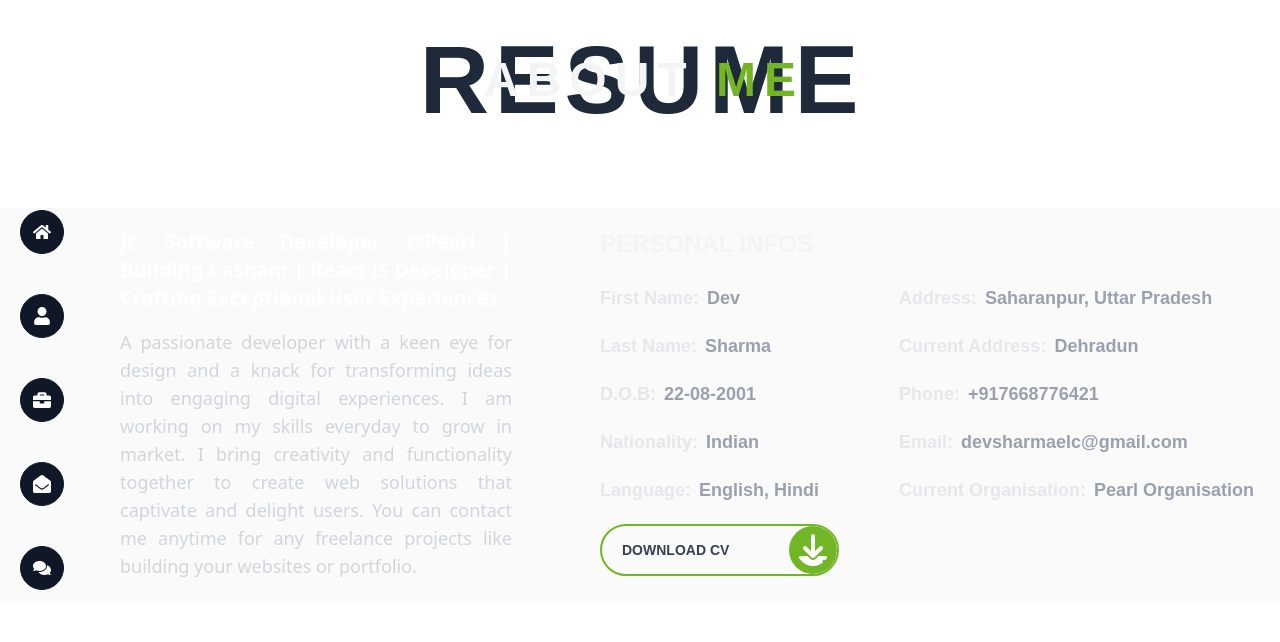
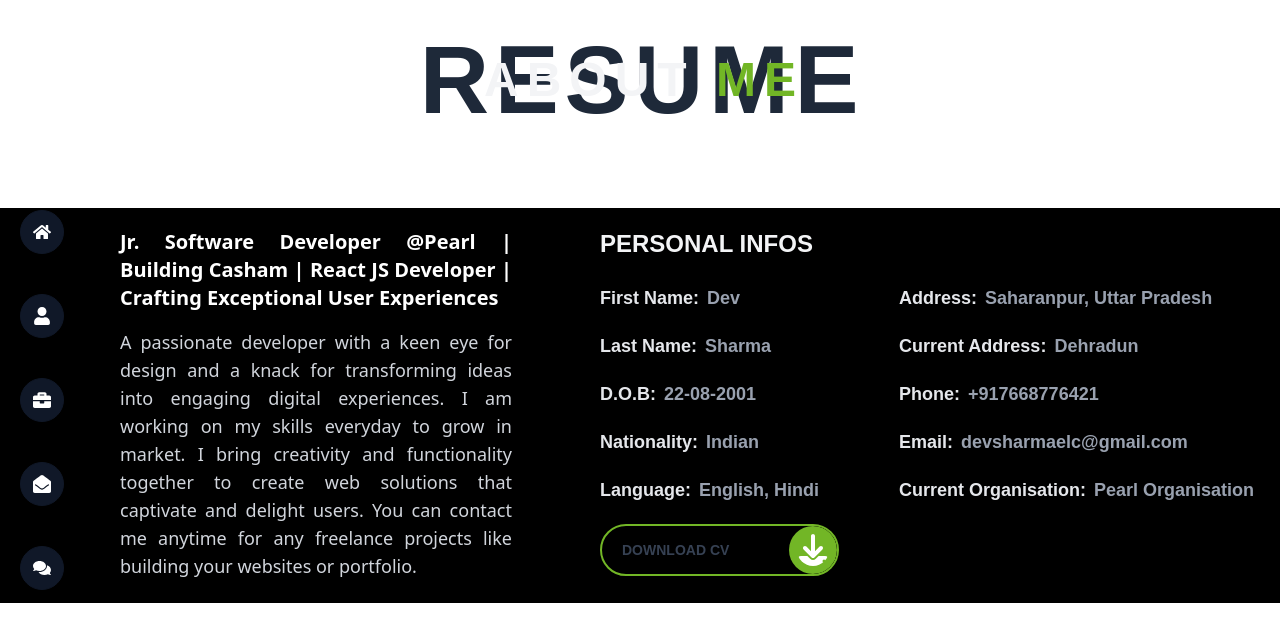
Before and after one commit to devsharma2208/latest_portfoio, a Next.js app: page /about in a window 1280 px wide. Shown: the top 642 px of the page. Built offline with nearby package versions, Linux system fonts and the light colour scheme.

Commit message:
add tailwind css config-1

```diff
--- a/src/app/about/page.jsx
+++ b/src/app/about/page.jsx
@@ -262,7 +262,7 @@ const About = () => {
 
       <div
         ref={containerRef}
-        className={`w-full bg-black/2 ${
+        className={`w-full bg-black ${
           isMobile ? "overflow-y-auto overflow-x-hidden" : "overflow-hidden"
         } cursor-grab active:cursor-grabbing pl-2 md:pl-20`}
       >
```
